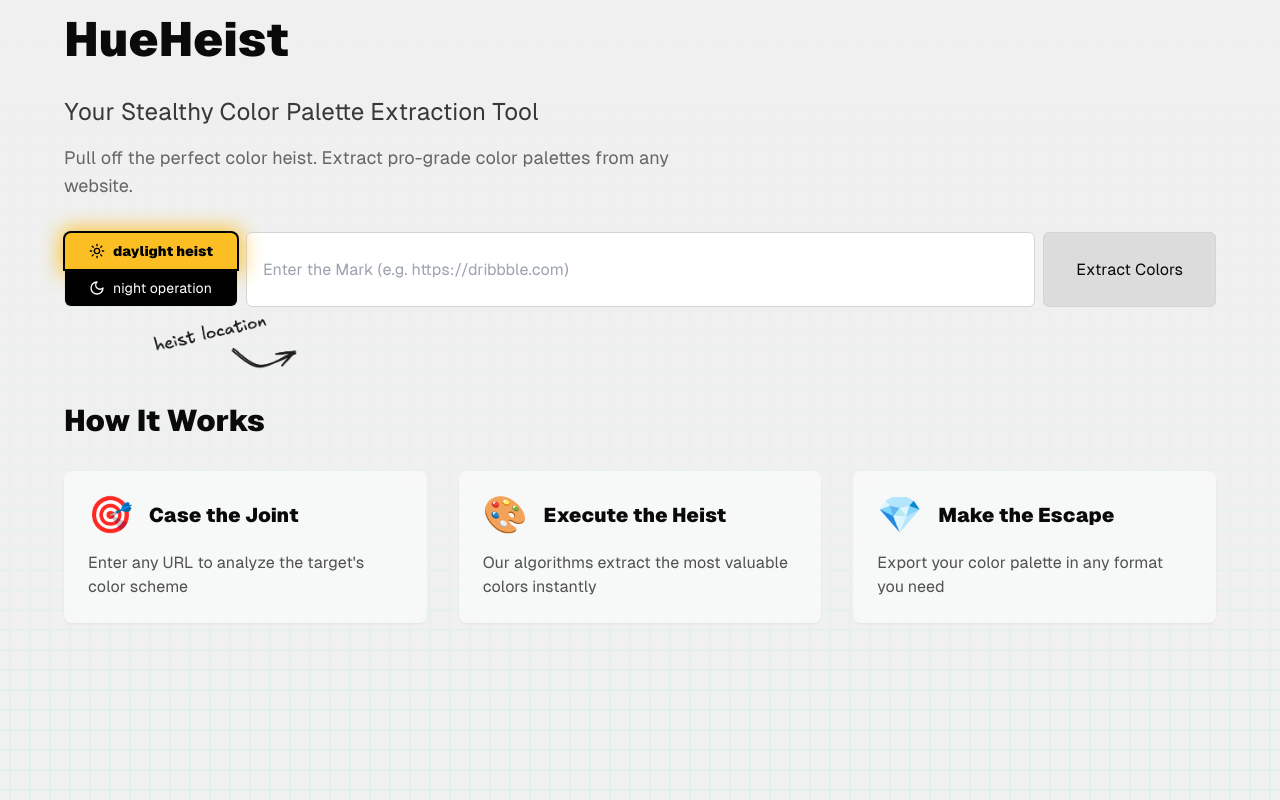
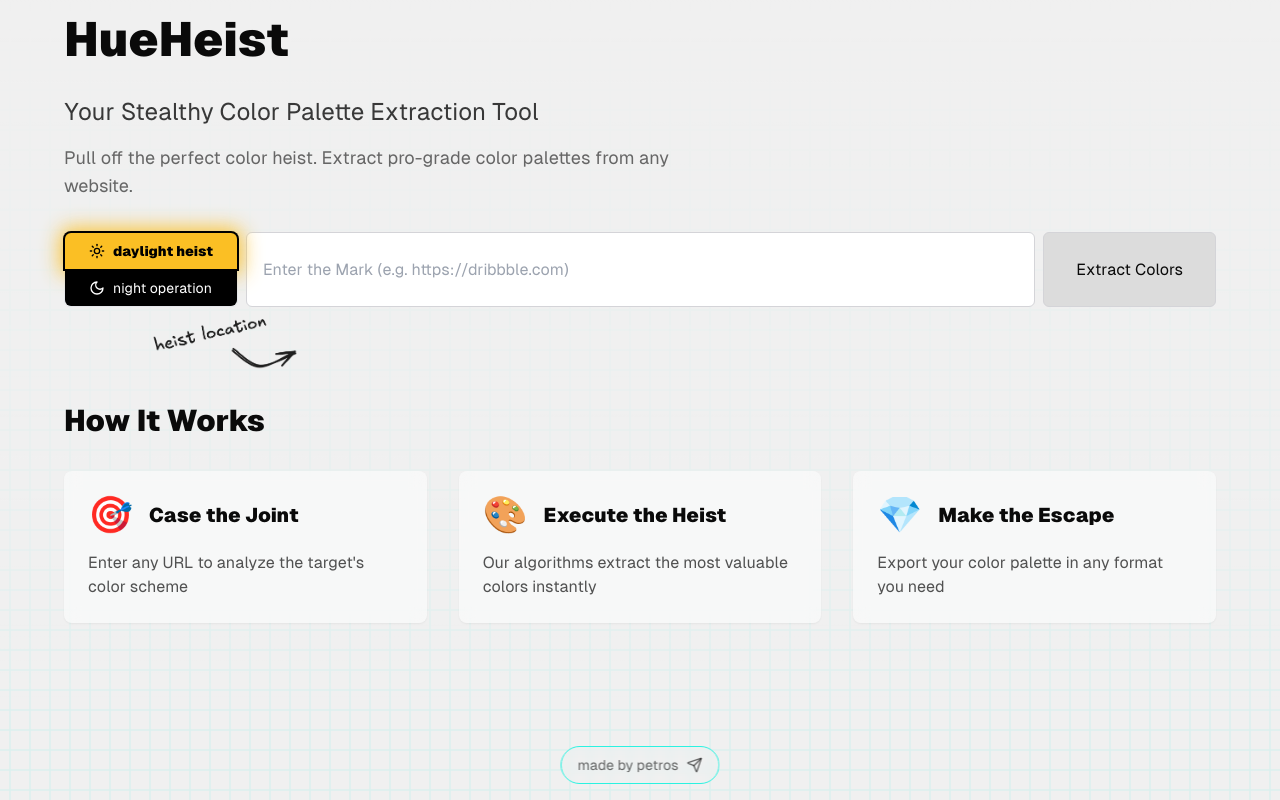
Before and after one commit to pbantolas/hueheist, a React (Vite) app: page / in a window 1280 px wide. Built offline with nearby package versions, Linux system fonts and the light colour scheme; no server answers.

Commit message:
add credits

```diff
--- a/src/components/Layout.tsx
+++ b/src/components/Layout.tsx
@@ -1,4 +1,5 @@
-import React from 'react';
+import React from "react";
+import { Send } from "lucide-react";
 
 interface LayoutProps {
 	children: React.ReactNode;
@@ -26,6 +27,20 @@ export default function Layout({ children }: LayoutProps) {
 						{children}
 					</div>
 				</main>
+
+				<footer className="bottom-4 left-1/2 fixed -translate-x-1/2">
+					<a
+						href="https://x.com/pbantolas"
+						target="_blank"
+						rel="noopener noreferrer"
+						className="flex items-center gap-2 border-accent bg-background/20 hover:bg-accent backdrop-blur-sm px-4 py-2 border rounded-full transition-colors duration-300"
+					>
+						<span className="text-sm text-text/60">
+							made by petros
+						</span>
+						<Send size={16} className="text-text/60" />
+					</a>
+				</footer>
 			</div>
 		</div>
 	);
--- a/src/index.css
+++ b/src/index.css
@@ -10,6 +10,7 @@
 	--primary: 251, 191, 36;
 	--action: 220, 220, 220;
 	--action-hover: 240, 240, 240;
+	--accent: 43, 242, 225;
 }
 
 @media (prefers-color-scheme: dark) {
@@ -19,5 +20,6 @@
 		--primary: 251, 191, 36;
 		--action: 30, 30, 30;
 		--action-hover: 40, 40, 40;
+		--accent: 43, 242, 225;
 	}
 }
--- a/tailwind.config.js
+++ b/tailwind.config.js
@@ -13,6 +13,7 @@ export default {
 				text: "rgba(var(--text))",
 				action: "rgba(var(--action))",
 				"action-hover": "rgba(var(--action-hover))",
+				accent: "rgb(var(--accent), <alpha-value>)",
 			},
 			boxShadow: {
 				"glow-amber": "0 0 15px rgba(245,158,11,0.5)",
```
Lines whose indentation alone changed are shown as unchanged.
